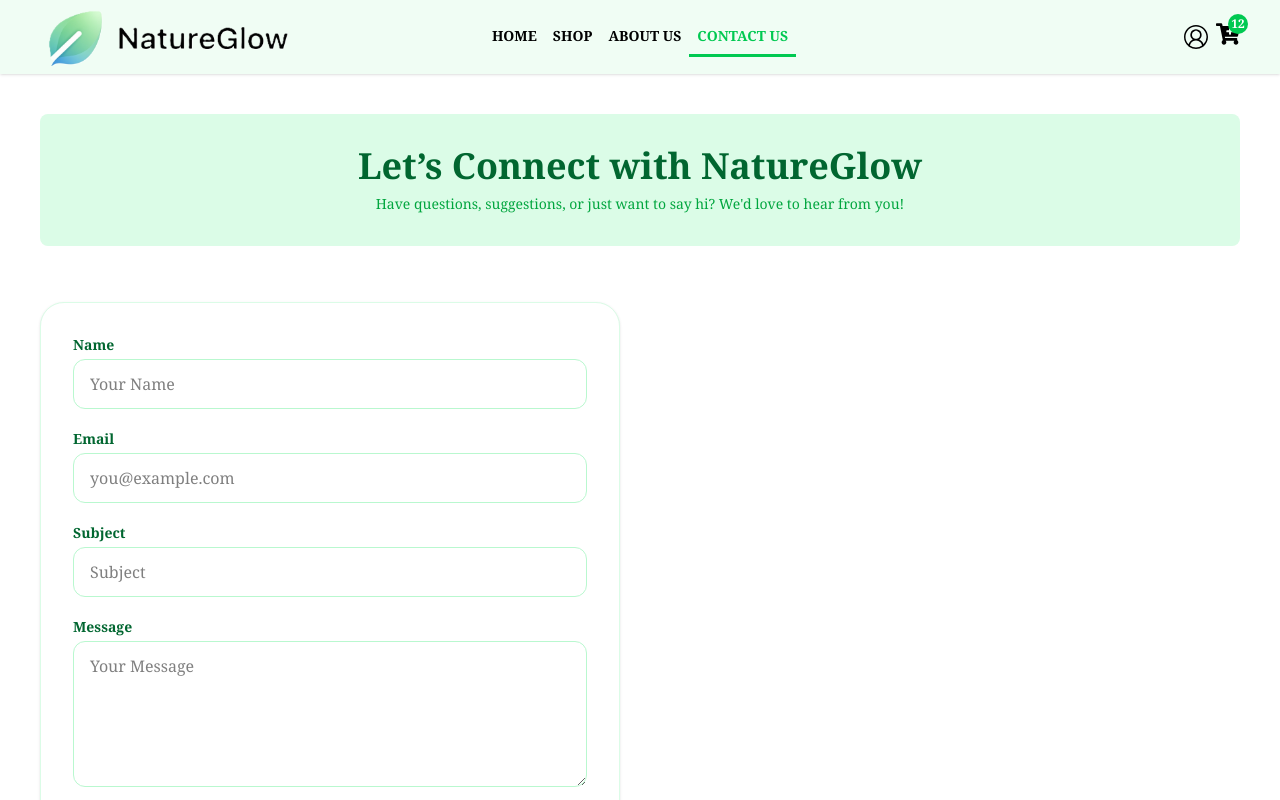
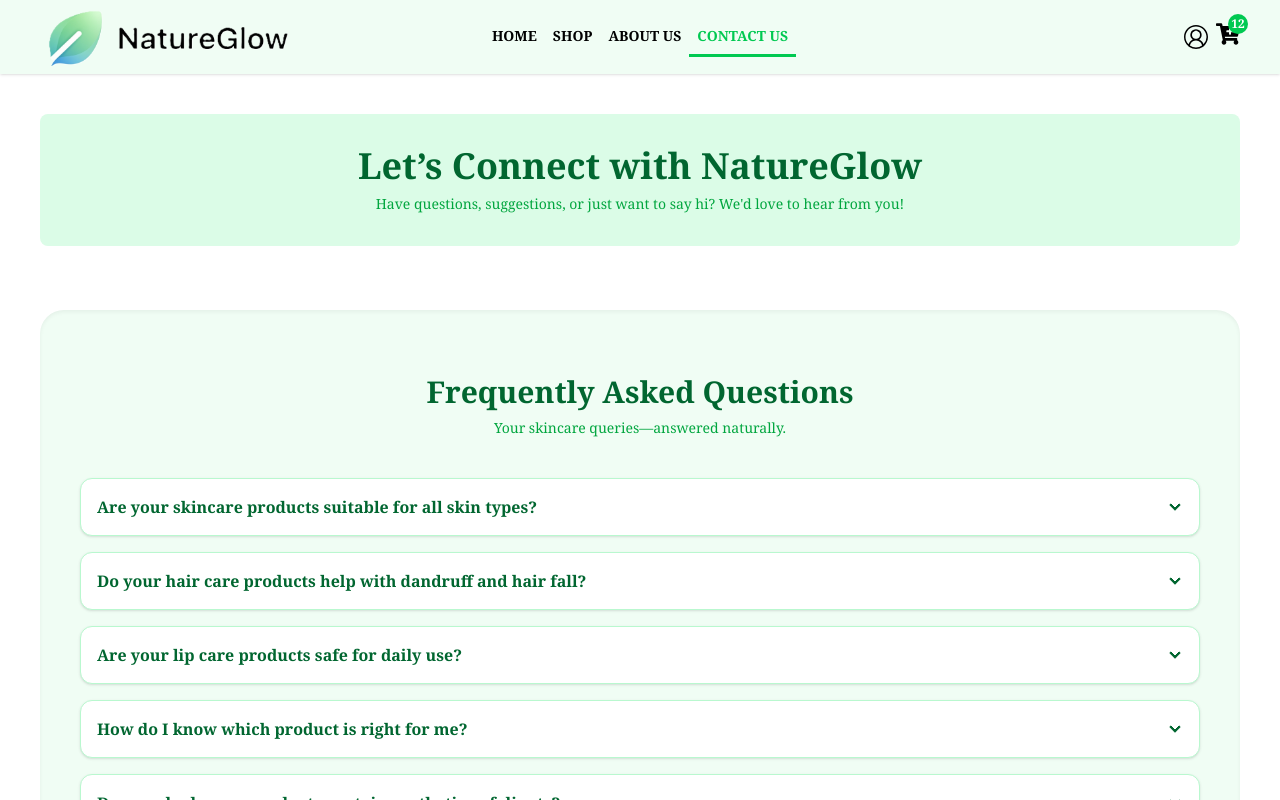
Before and after one commit to md-abu-naim/NatureGlow, a React (Vite) app: page /contact in a window 1280 px wide. Shown: the top 800 px of the page. Built offline with nearby package versions, Linux system fonts and the light colour scheme.

Commit message:
contact page FAQ section complete

```diff
--- a/src/Pages/Contact/Contacts.jsx
+++ b/src/Pages/Contact/Contacts.jsx
@@ -14,7 +14,9 @@ const Contacts = () => {
 
         {/* Main Section */}
         {/* FAQ section */}
+        <FAQ />
 
+{/*  */}
         <section className='grid grid-cols-1 md:grid-cols-2 gap-10 my-14 items-start'>
           <form className='bg-white p-8 rounded-3xl shadow space-y-5 border border-green-100'>
             <div>
```
